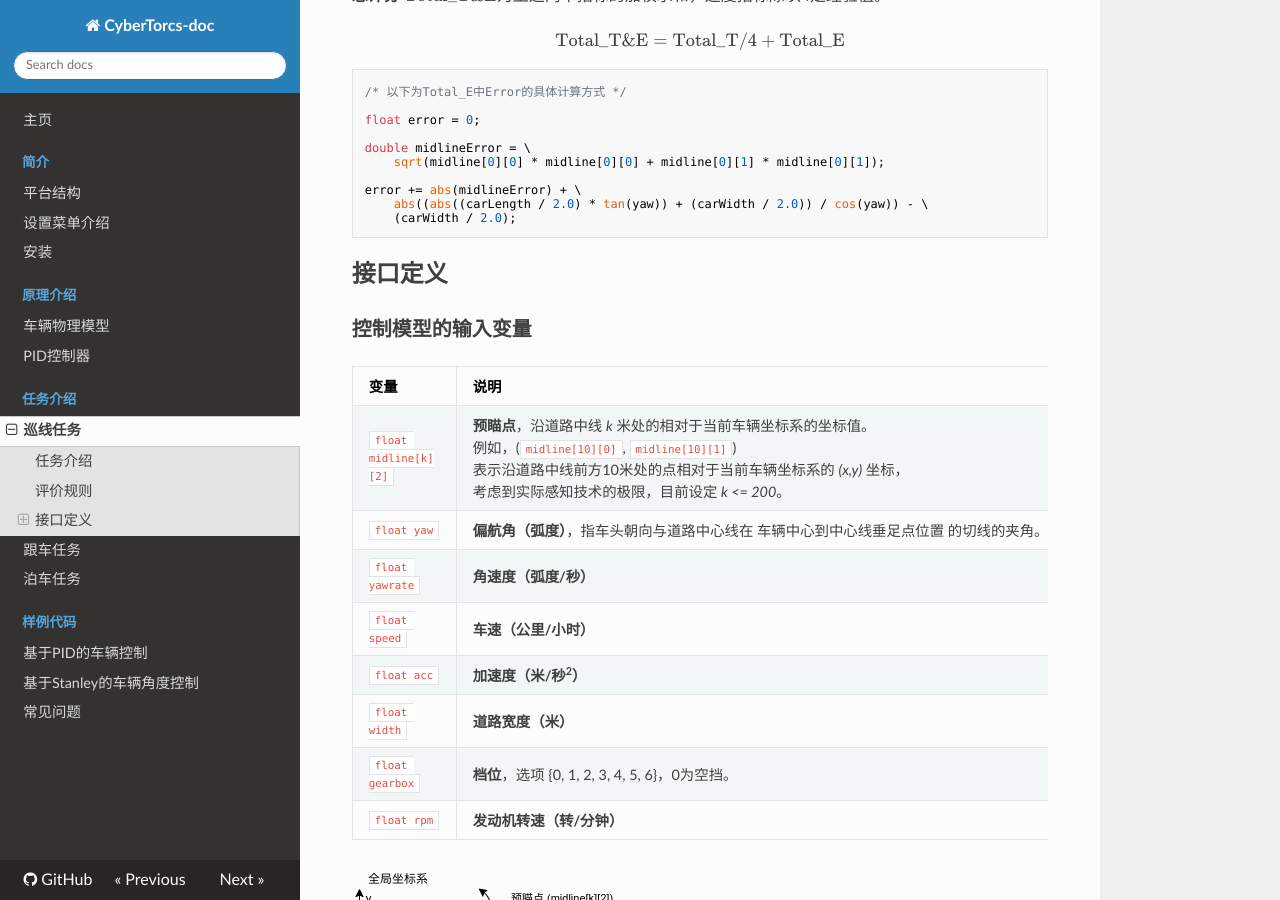
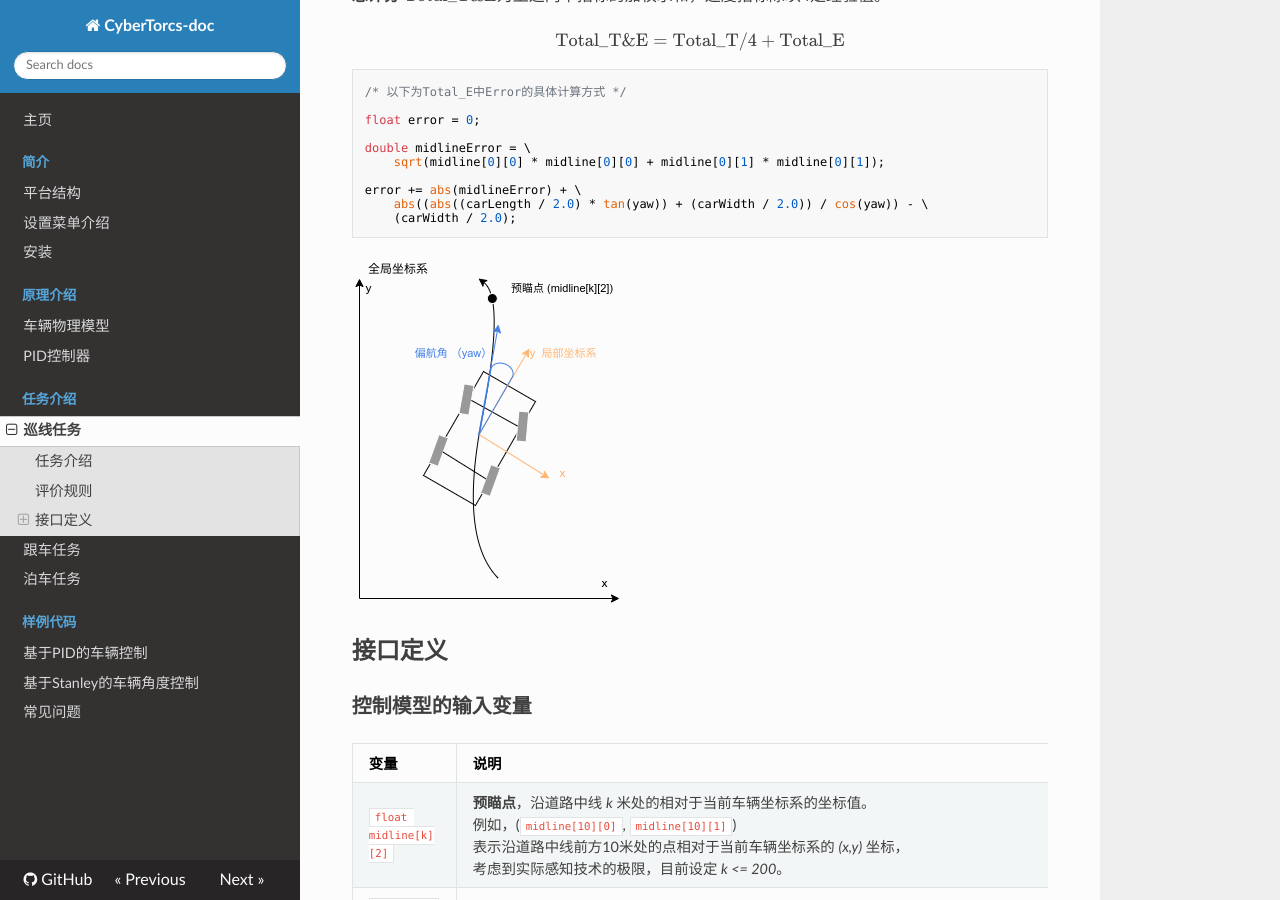
Before and after one commit to WoodOxen/CyberTorcs-doc, an MkDocs documentation site: the page built from docs/task_patrolling.md, in a window 1280 px wide and 900 px high, scrolled down 663 px. Built offline with MkDocs 1.6.1, drawn with Linux system fonts in a browser that asks for light colours; nearby versions of some CDN libraries.

Commit message:
change the location of the target_point.png

````diff
--- a/docs/task_patrolling.md
+++ b/docs/task_patrolling.md
@@ -41,6 +41,8 @@ error += abs(midlineError) + \
     (carWidth / 2.0);
 ```
 
+![预瞄点计算示意图](./imgs/tasks/target_point.png)
+
 ## 接口定义
 
 ### 控制模型的输入变量
@@ -56,8 +58,6 @@ error += abs(midlineError) + \
 | `float gearbox` | **档位**，选项 {0, 1, 2, 3, 4, 5, 6}，0为空挡。 |
 | `float rpm` | **发动机转速（转/分钟）** |
 
-![预瞄点计算示意图](./imgs/tasks/target_point.png)
-
 ### 控制模型的输出变量
 
 | 变量 | 说明 |
````
